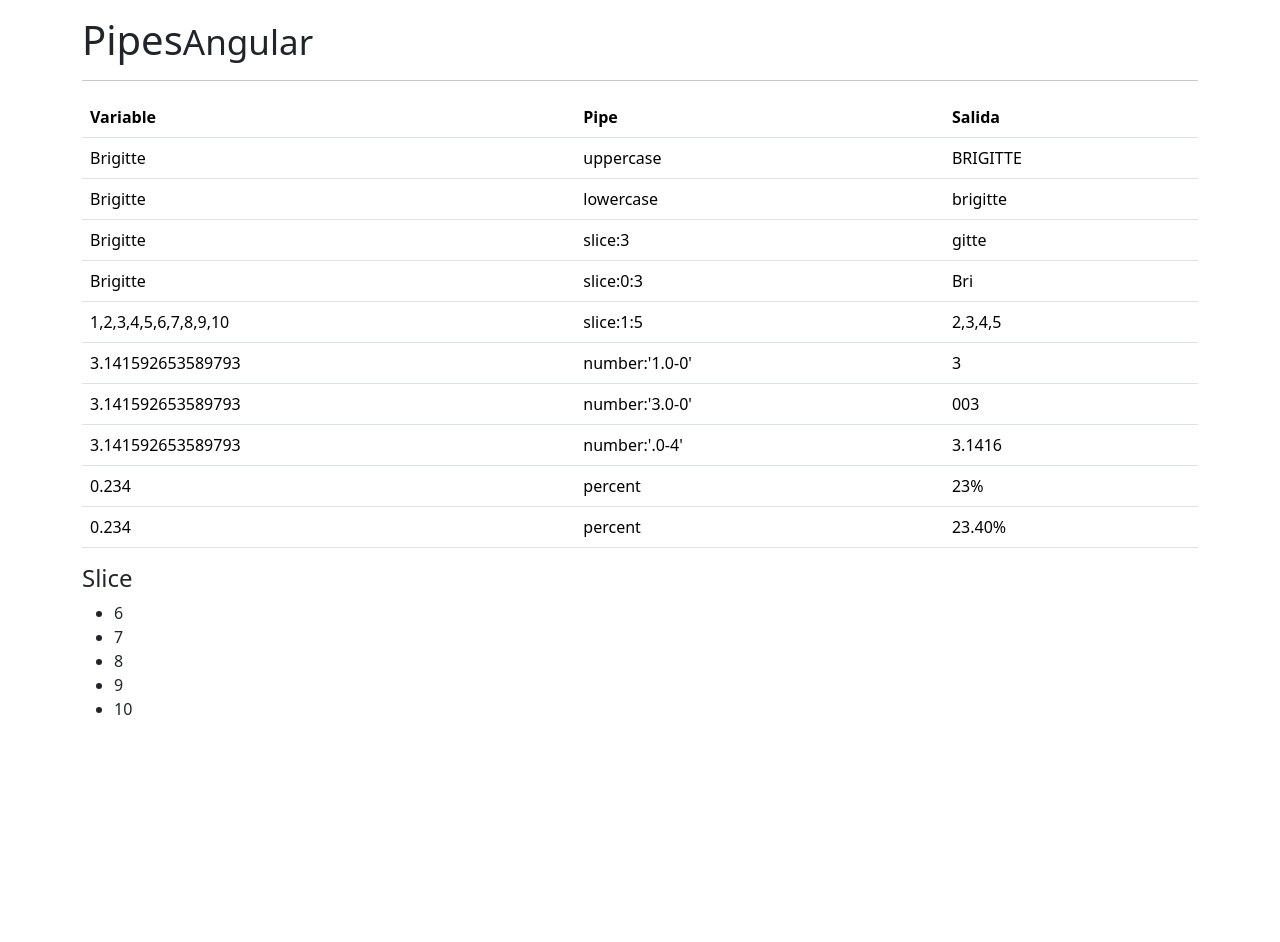
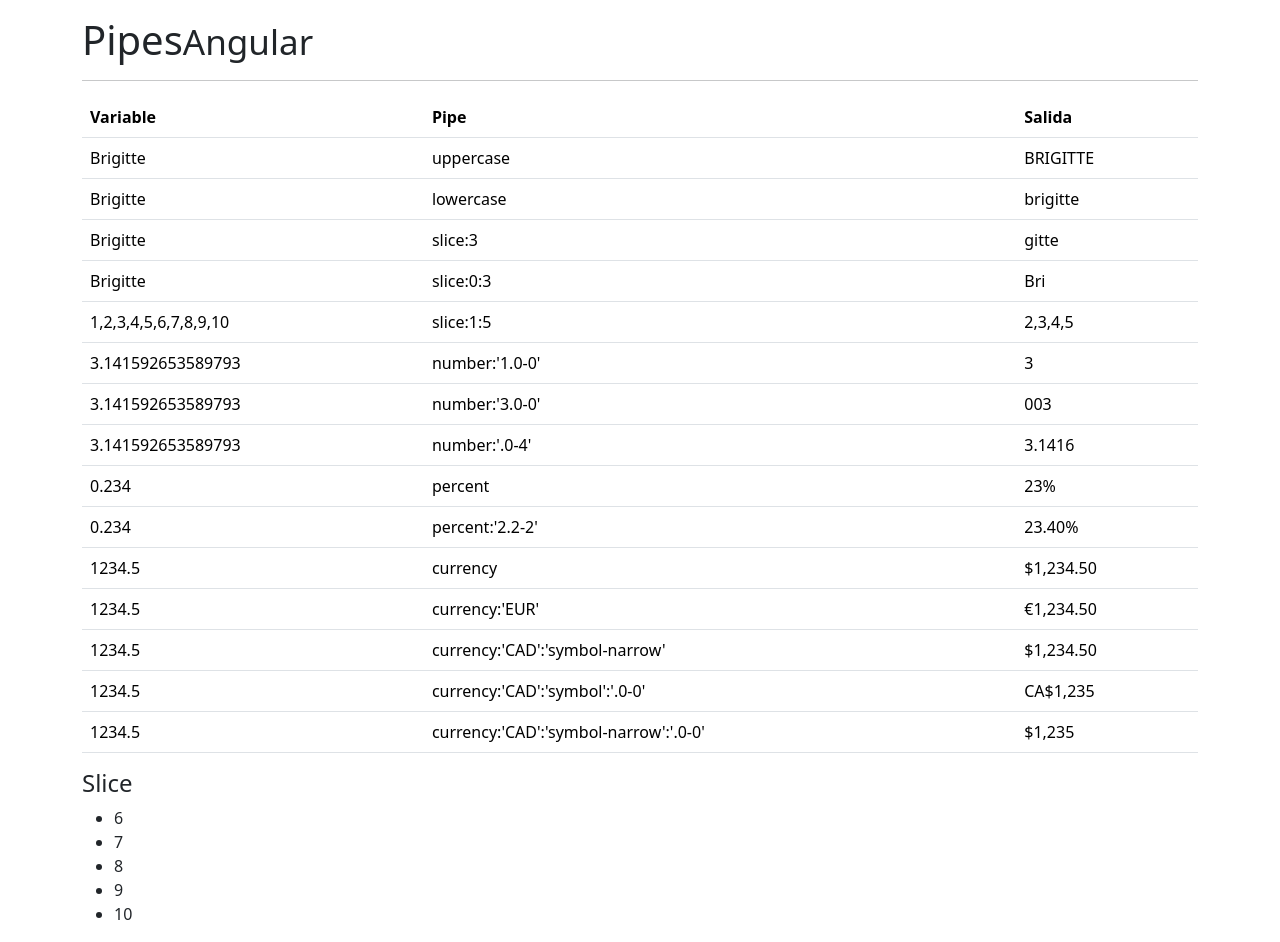
Before and after one commit to Brigitte9219/Angular_Pipes, an Angular app: page / in a window 1280 px wide. Before the commit the page ends 800 px from the top, so only its background shows below. Built offline with nearby package versions, Linux system fonts and the light colour scheme.

Commit message:
Pipes- currency-cambios en la moneda

```diff
--- a/src/app/app.component.html
+++ b/src/app/app.component.html
@@ -59,8 +59,33 @@
         </tr>
         <tr>
           <td> {{porcentaje}} </td>
-          <td> percent </td>
+          <td> percent:'2.2-2' </td>
           <td> {{porcentaje|percent:'2.2-2'}} </td>
+        </tr>
+        <tr>
+          <td> {{salario}} </td>
+          <td> currency </td>
+          <td> {{salario|currency}} </td>
+        </tr>
+        <tr>
+          <td> {{salario}} </td>
+          <td> currency:'EUR' </td>
+          <td> {{salario|currency:'EUR'}} </td>
+        </tr>
+        <tr>
+          <td> {{salario}} </td>
+          <td> currency:'CAD':'symbol-narrow' </td>
+          <td> {{salario|currency:'CAD':'symbol-narrow'}} </td>
+        </tr>
+        <tr>
+          <td> {{salario}} </td>
+          <td> currency:'CAD':'symbol':'.0-0' </td>
+          <td> {{salario|currency:'CAD':'symbol':'.0-0'}} </td>
+        </tr>
+        <tr>
+          <td> {{salario}} </td>
+          <td> currency:'CAD':'symbol-narrow':'.0-0' </td>
+          <td> {{salario|currency:'CAD':'symbol-narrow':'.0-0'}} </td>
         </tr>
       </tbody>
     </table>
--- a/src/app/app.component.ts
+++ b/src/app/app.component.ts
@@ -7,10 +7,8 @@
 })
 export class AppComponent {
   nombre:string = 'Brigitte';
-
   arreglo=[1,2,3,4,5,6,7,8,9,10];
-
   PI:number= Math.PI;
-
   porcentaje: number= 0.234;
+  salario: number= 1234.5;
 }
```
